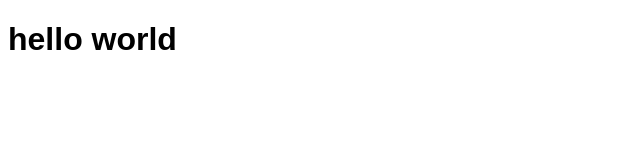
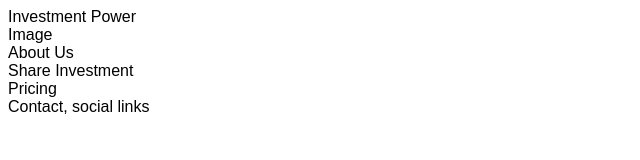
Before and after one commit to KarlP17123/Investment-Power, a plain HTML site: page index.html in a window 1280 px wide. Shown: the whole page, without its empty margins (0-640 px from the left). Drawn offline with Linux system fonts and the light colour scheme.

Commit message:
Add core structure for home page

```diff
--- a/index.html
+++ b/index.html
@@ -10,6 +10,24 @@
     <title>Document</title>
 </head>
 <body>
-    <h1>hello world</h1>
+    <header>
+        Investment Power
+    </header>
+    <section>
+        Image
+    </section>
+    <section>
+        About Us
+    </section>
+    <section>
+    Share Investment
+    </section>
+    <section>
+     Pricing
+    </section>
+    <footer>
+    Contact, social links
+    </footer>
+
 </body>
 </html>
```
